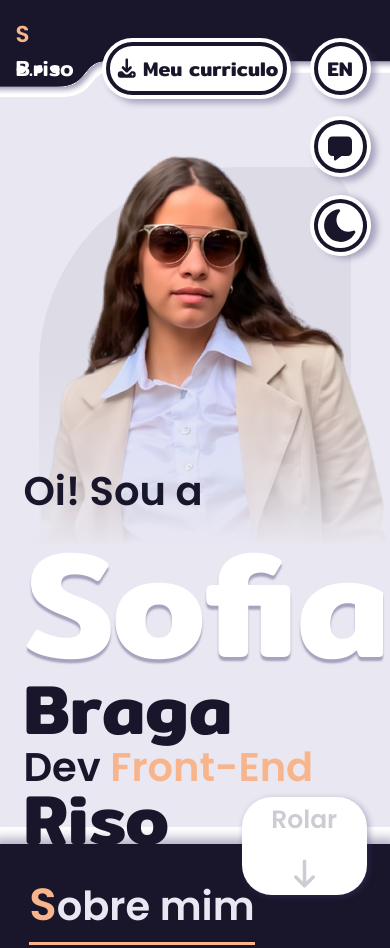
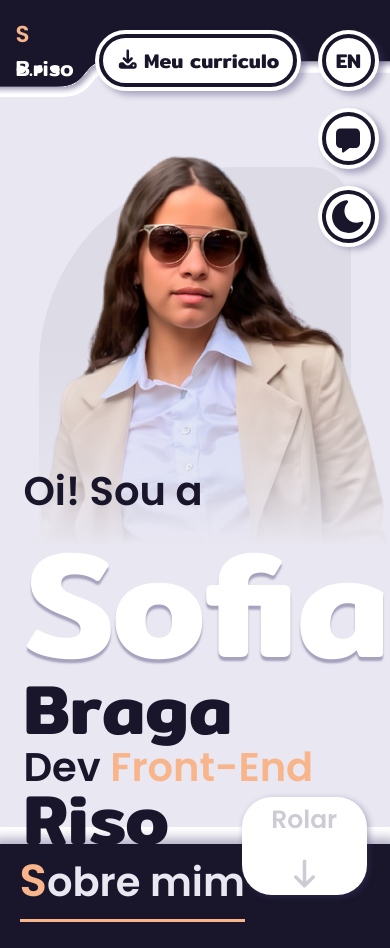
Before and after one commit to SofiaB-Riso/Portifolio-SofiaBragaRiso, a plain HTML site: page index.html in a window 390 px wide. Shown: the top 948 px of the page. Drawn offline with Linux system fonts and the light colour scheme.

Commit message:
Add files via upload

```diff
--- a/style.css
+++ b/style.css
@@ -107,7 +107,7 @@ body {
 header {
     position: absolute;
     width: 100%;
-    height: 11vh;
+    height: 13vh;
     display: grid;
     grid-template-columns: 65% 35%;
     grid-template-areas:
@@ -2237,10 +2237,9 @@ textarea:-webkit-autofill {
     header {
         position: absolute;
         width: 100%;
-        height: 13vh;
+        height: 10vh;
         display: grid;
         grid-template-columns: 20% 80%;
-        column-gap: 5%;
         grid-template-areas:
             "pages  more";
         padding: 0 0 3vh;
@@ -2275,22 +2274,24 @@ textarea:-webkit-autofill {
     }
 
     .more {
-        position: relative;
+        position: absolute;
+        left: 0;
+        top: 40%;
+        margin: 0 0 0 5%;
         grid-area: more;
         color: var(--azE);
         height: 80%;
-        width: 95%;
+        width: auto;
         display: grid;
         align-self: end;
-        justify-self: right;
-        grid-template-columns: 65% 35%;
+        grid-template-columns: 210px 32%;
         grid-template-rows: repeat(3, 1fr);
         grid-template-areas:
             "meu len"
             "meu men"
             "meu dark";
-        justify-content: right;
         align-items: end;
+        justify-content: center;
         row-gap: 3vh;
     }
 
@@ -2335,7 +2336,7 @@ textarea:-webkit-autofill {
 
     .e1 {
         border-radius: 40px;
-        width: 90%;
+        width: 190px;
         height: 45px;
         background-color: var(--det);
         border: solid 4px var(--azE);
@@ -2449,10 +2450,13 @@ textarea:-webkit-autofill {
         justify-content: center;
         padding: 8% 0;
         position: absolute;
+
+        overflow: hidden;
     }
 
     .foto {
         width: 110%;
+        overflow: hidden;
         height: 100%;
         position: absolute;
         background-image: url(vergonha.png);
@@ -2571,7 +2575,7 @@ textarea:-webkit-autofill {
         z-index: 3;
         width: 100%;
         height: 100%;
-        padding: 6% 0 0 0;
+        padding: 0% 0 0 0;
         background-color: var(--azE);
         color: var(--det);
         font-family: var(--pop);
@@ -2580,7 +2584,7 @@ textarea:-webkit-autofill {
         justify-content: center;
         box-shadow: 0px 0px 10px 6px var(--sobE);
         grid-template-rows: 1fr repeat(2, 3fr);
-        grid-template-columns: 85%;
+        grid-template-columns: 90%;
         grid-template-areas:
             "titulo"
             "texto "
@@ -2604,6 +2608,7 @@ textarea:-webkit-autofill {
             align-self: baseline;
             padding-top: 6%;
             width: 100%;
+            margin: auto;
         }
 
         span {
@@ -2833,7 +2838,7 @@ f - Reliência 80%
         margin-top: 2vh;
         padding: 10% 4% 8%;
         grid-area: des;
-        width: 94%;
+        width: 92%;
         height: 57%;
         background-color: var(--det);
         border-radius: 30px 0 0 30px;
@@ -3225,7 +3230,7 @@ f - Reliência 80%
 
     footer {
         background-color: var(--azE);
-        width: 93%;
+        width: 92%;
         height: 30vh;
         padding: 0% 4%;
         display: flex;
```
